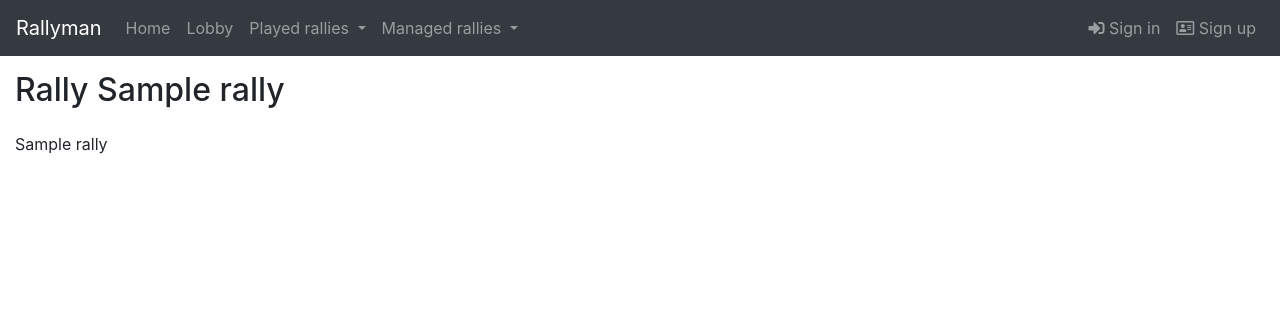
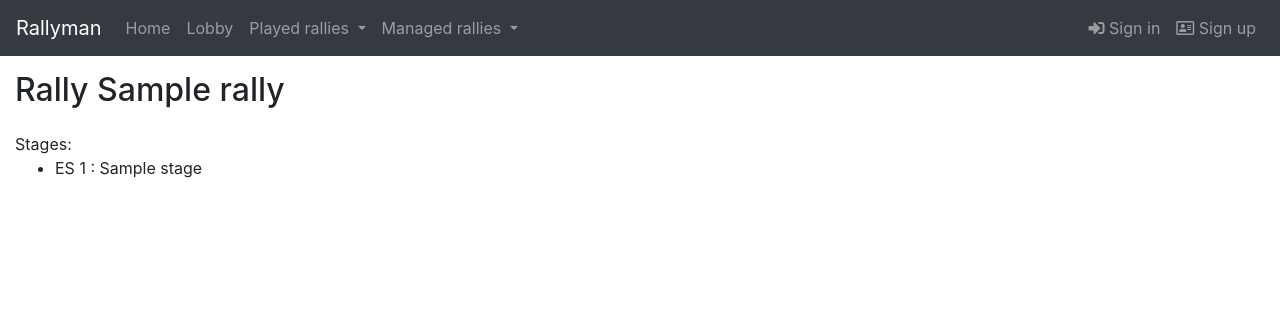
Before and after one commit to rlichiere/rallyman, a Django app: template main/templates/main/rally_show.html in a window 1280 px wide. Shown: the top 316 px of the page. Run offline with Django 3.2, Linux system fonts and the light colour scheme; the template is opened without the code that fills it: most values are stand-ins (such as "Sample title", 1, 10 or a date in 2020); parts of the project's set-up code (start-up, migrations or seed data) failed here and were passed over; some libraries are stand-ins or nearby versions.

Commit message:
* cleanup

```diff
--- a/main/templates/main/rally_show.html
+++ b/main/templates/main/rally_show.html
@@ -5,9 +5,15 @@
 
 {% block page-body %}
 
-<p>
-    {{ rally.label }}
-</p>
+Stages:
+<ul>
+{% for stage in rally.stage_set.all %}
+    <li>ES {{ forloop.counter }} : {{ stage.roadbook_as_label }}</li>
+{% endfor %}
+</ul>
+
+<!-- Game zone -->
+
 
 <script>
 
```
